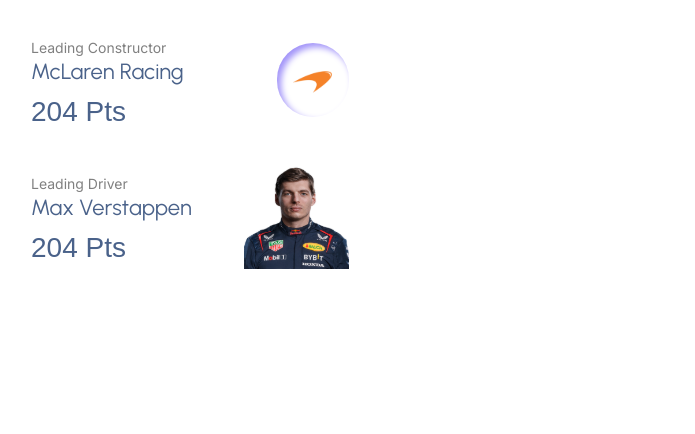
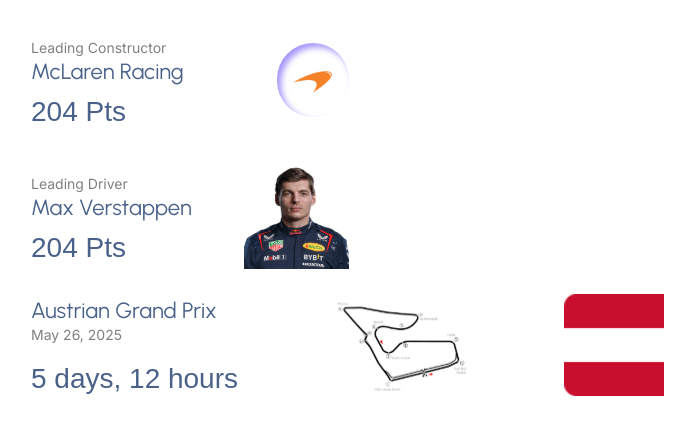
Before and after one commit to RChaubey16/f1-dashboard, a Next.js app: page / in a window 1280 px wide. Shown: the top 434 px of the page, without its empty margins (25-720 px from the left). Built offline with nearby package versions, Linux system fonts and the light colour scheme; a web font is replaced by a local one.

Commit message:
ui: add grand-prixx card component.

```diff
--- a/app/globals.css
+++ b/app/globals.css
@@ -60,6 +60,10 @@
     @apply w-full max-w-[350px] h-[120px] p-4 flex justify-between items-center gap-12 rounded-[10px] bg-white overflow-hidden;
   }
 
+  .grand-prix-card {
+    @apply w-full p-4 flex justify-between items-center gap-12 rounded-[10px] bg-white overflow-hidden;
+  }
+
   .logo-box {
     @apply max-w-20 max-h-20 p-4 rounded-full bg-white shadow-logo-box;
   }
--- a/app/page.tsx
+++ b/app/page.tsx
@@ -1,7 +1,9 @@
-import StatsCard from "@/components/StatsCard";
+import StatsCard from "@/components/StatsCard";;
+import GrandPrixCard from "@/components/GrandPrixCard";
 
 export default async function Home() {
   return (
+    <>
       <div className="grid grid-cols-1 gap-4 ">
         <StatsCard
           cardLabel="Leading Constructor"
@@ -18,5 +20,14 @@
           logoType="driver"
         />
       </div>
+
+      <div className="w-[665px]">
+        <GrandPrixCard
+          gpName="Austrian Grand Prix"
+          gpDate="May 26, 2025"
+          gpTime="5 days, 12 hours"
+        />
+      </div>
+    </>
   );
 }
--- /dev/null
+++ b/components/GrandPrixCard.tsx
@@ -0,0 +1,44 @@
+import Image from "next/image";
+
+type GrandPrixCardProps = {
+  gpName: string;
+  gpDate: string;
+  gpTime: string;
+};
+
+const GrandPrixCard = ({
+  gpName = "Austrian Grand Prix",
+  gpDate = "June 27, 2025",
+  gpTime = "09 days, 22 hours",
+}: GrandPrixCardProps) => {
+  return (
+    <div className="grand-prix-card">
+      <div className="flex flex-col gap-6 justify-between">
+        <div className="space-y-1">
+          <p className="title-text text-2xl">{gpName}</p>
+          <p className="label-text text-sm">{gpDate}</p>
+        </div>
+        <p className="points-text">{gpTime}</p>
+      </div>
+
+      <div>
+        <Image
+          src={"/circuits/red-bull-ring.svg"}
+          alt={`logo`}
+          width={140}
+          height={40}
+        />
+      </div>
+      <div className="relative right-[-18]">
+        <Image
+          src={"/flags/austria-flag.png"}
+          alt={`logo`}
+          width={100}
+          height={40}
+        />
+      </div>
+    </div>
+  );
+};
+
+export default GrandPrixCard;
```
Also changed, not shown: public/circuits/red-bull-ring.svg (added), public/flags/austria-flag.png (added). Lines whose indentation alone changed are shown as unchanged.
